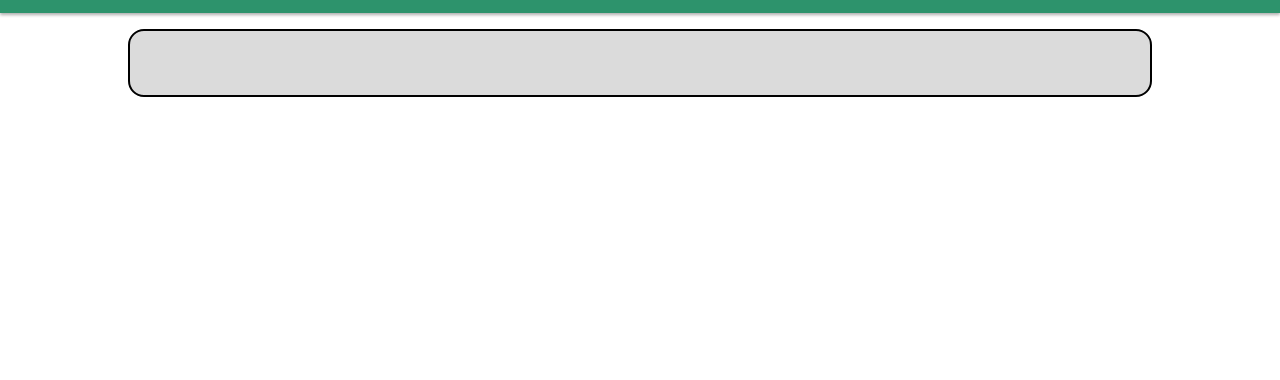
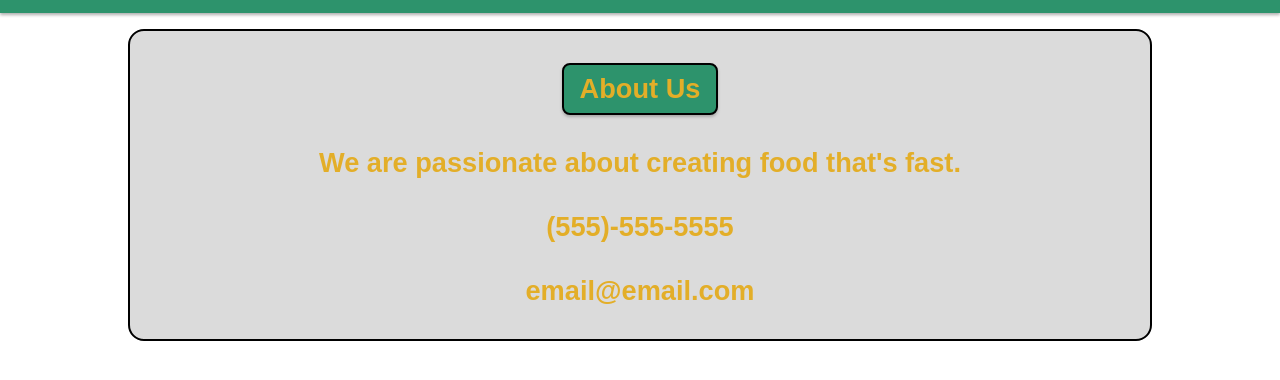
Before and after one commit to DavidOh1606/odin-restaurant-page, a website built with webpack: page src/template.html in a window 1280 px wide. Both pictures are taken after a click on the button "About". Shown: the part 60-440 px from the top of the page. Built offline with nearby package versions, Linux system fonts and the light colour scheme.

Commit message:
Add about section

```diff
--- a/src/index.js
+++ b/src/index.js
@@ -11,6 +11,7 @@ const nav = document.querySelector("nav");
 let selection = null;
 
 nav.addEventListener("click", setSelection);
+createHome();
 
 function setSelection(event) {
 
@@ -26,7 +27,7 @@ function setSelection(event) {
 
     event.target.setAttribute("selected", "true");
 
-
+    clearContent();
     switch (event.target.id) {
         case "home":
             createHome();
@@ -37,7 +38,7 @@ function setSelection(event) {
             break;
 
         case "about":
-
+            createAbout();
             break;
 
         default:
@@ -82,12 +83,13 @@ function createHome() {
 
 function createMenu(event) {
 
-    const title = document.createElement("title");
+    const title = document.createElement("div");
     const chickenItem = createMenuItem("Fried Chicken", chicken, "$12.99");
     const friesItem = createMenuItem("French Fries", fries, "$6.99");
     const saladItem = createMenuItem("Salad", salad, "$10.99");
 
     title.innerText = "Our Menu";
+    title.classList.add("title");
 
     const sodaText = document.createElement("div");
     sodaText.classList.add("soda-text");
@@ -125,3 +127,33 @@ function createMenu(event) {
         return div;
     }
 }
+
+function createAbout() {
+    const title = document.createElement("div");
+    const text = document.createElement("div");
+    const phoneNumber = document.createElement("div");
+    const email = document.createElement("div");
+
+    title.classList.add("title");
+    title.innerText = "About Us";
+
+    text.classList.add("text");
+    text.innerText = "We are passionate about creating food that's fast.";
+
+    phoneNumber.classList.add("phone-number");
+    phoneNumber.innerText = "(555)-555-5555";
+
+    email.classList.add("email");
+    email.innerText = "email@email.com";
+
+    content.appendChild(title);
+    content.appendChild(text);
+    content.appendChild(phoneNumber);
+    content.appendChild(email);
+}
+
+function clearContent() {
+    while (content.firstChild) {
+        content.firstChild.remove();
+    }
+}
--- a/src/styles.css
+++ b/src/styles.css
@@ -108,3 +108,7 @@ div#content {
     align-items: center;
     gap: 16px;
 }
+
+.text {
+    text-align: center;
+}
--- a/src/template.html
+++ b/src/template.html
@@ -20,10 +20,6 @@
             </nav>
         </header>
 
-        <div id="content">
-            <!-- <img src="./images/fried-chicken.jpg"> -->
-
-            <!-- <div class="sidebar"></div> -->
-        </div>
+        <div id="content"></div>
     </body>
 </html>
```
